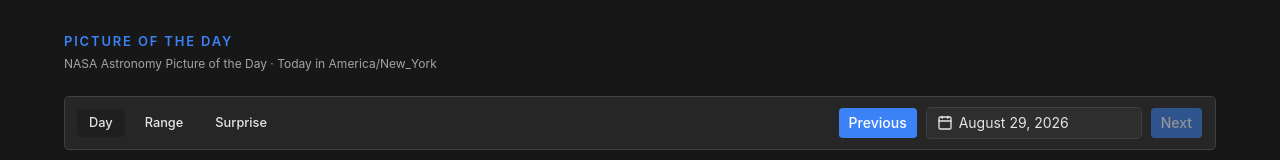
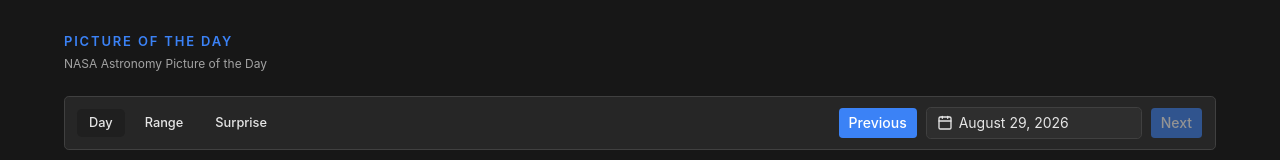
Before and after one commit to alany411/nasa, a React (Vite) app: page / in a window 1280 px wide. Shown: the top 160 px of the page. Built offline with nearby package versions, Linux system fonts and the light colour scheme; no server answers.

Commit message:
style: drop the mode suffix from the header

```diff
--- a/src/App.tsx
+++ b/src/App.tsx
@@ -18,16 +18,6 @@ import {
 } from '@/lib/mode'
 import { apodKeys } from '@/lib/query'
 import { defaultRange, inclusiveDayCount, todayInNewYork } from '@/lib/today'
-
-function kickerFor(mode: ViewerMode): string {
-  if (mode.kind === 'day') {
-    return 'NASA Astronomy Picture of the Day · Today in America/New_York'
-  }
-  if (mode.kind === 'range') {
-    return 'NASA Astronomy Picture of the Day · A Window of consecutive days'
-  }
-  return 'NASA Astronomy Picture of the Day · A random Sample, not a Window'
-}
 
 export default function App() {
   const today = todayInNewYork()
@@ -90,7 +80,7 @@ export default function App() {
   return (
     <div className="min-h-svh bg-background px-4 py-6 md:px-12 md:py-8">
       <div className="mx-auto flex w-full max-w-6xl flex-col gap-6">
-        <AppHeader kicker={kickerFor(mode)} />
+        <AppHeader />
         <QueryBar
           mode={mode}
           error={formError}
--- a/src/components/AppHeader.tsx
+++ b/src/components/AppHeader.tsx
@@ -1,12 +1,8 @@
-type AppHeaderProps = {
-  kicker: string
-}
-
-export function AppHeader({ kicker }: AppHeaderProps) {
+export function AppHeader() {
   return (
     <header className="flex flex-col gap-1">
       <p className="text-[13px] font-semibold tracking-[0.14em] text-primary">PICTURE OF THE DAY</p>
-      <p className="text-xs text-muted-foreground">{kicker}</p>
+      <p className="text-xs text-muted-foreground">NASA Astronomy Picture of the Day</p>
     </header>
   )
 }
```
